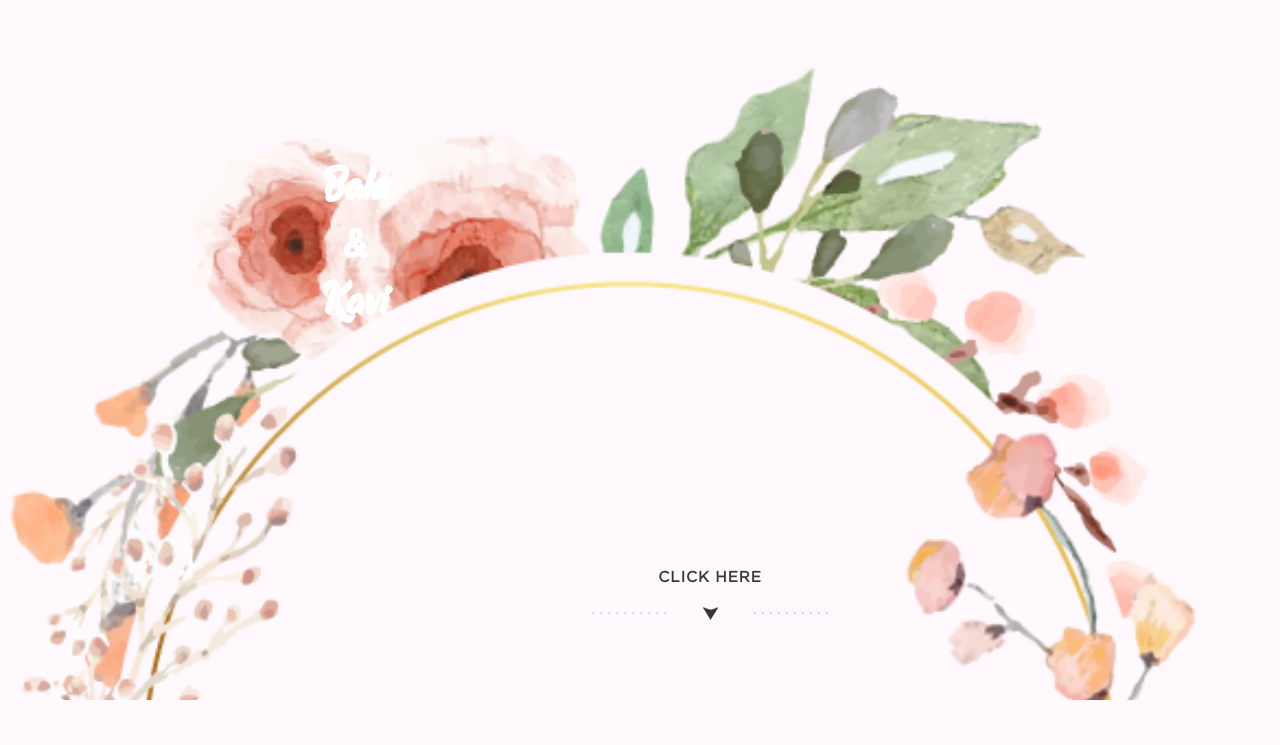
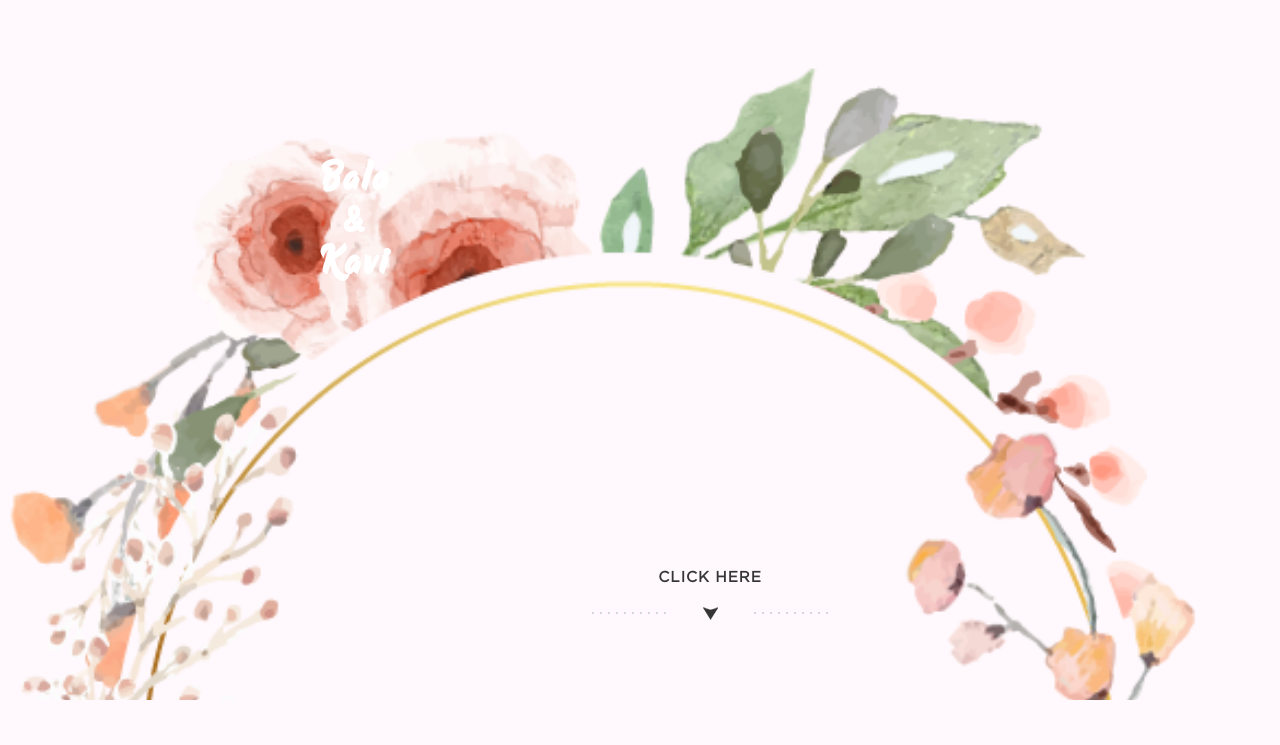
Before and after one commit to balajikavitha/balajikavitha.github.io, a plain HTML site: page index.html in a window 1280 px wide. Shown: the top 745 px of the page. Drawn offline with Linux system fonts and the light colour scheme; a script that the page names is missing.

Commit message:
Update index.html

```diff
--- a/index.html
+++ b/index.html
@@ -37,8 +37,11 @@
             <div class="row">
                 <div class="col-12 col-md-6">
                     <div class="wellcome-heading text-center wctext">
-                        <h2 style="
+                        <h2  style="
     font-family: oy;
+    font-size: 42px;
+    line-height: 1;
+    letter-spacing: 3px;
 ">Bala<br> &<br> Kavi</h2>
                     </div>
                 </div>
```
